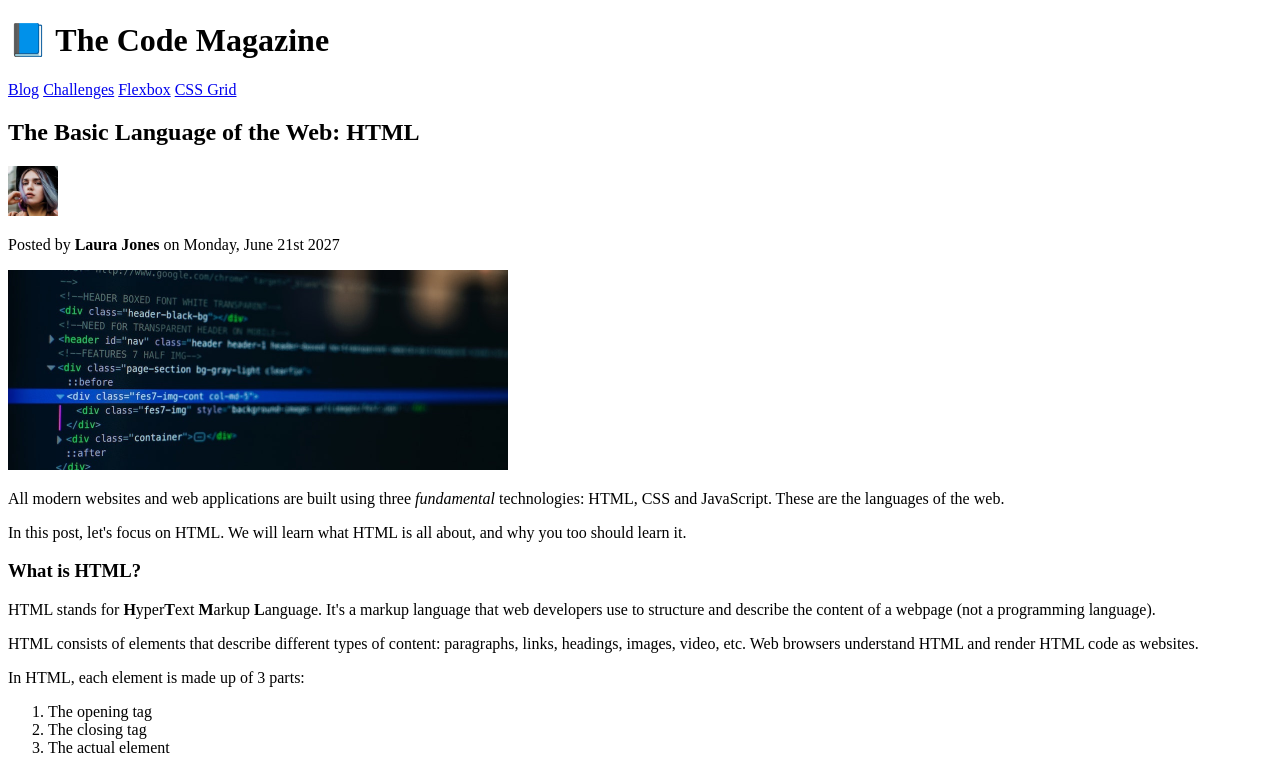
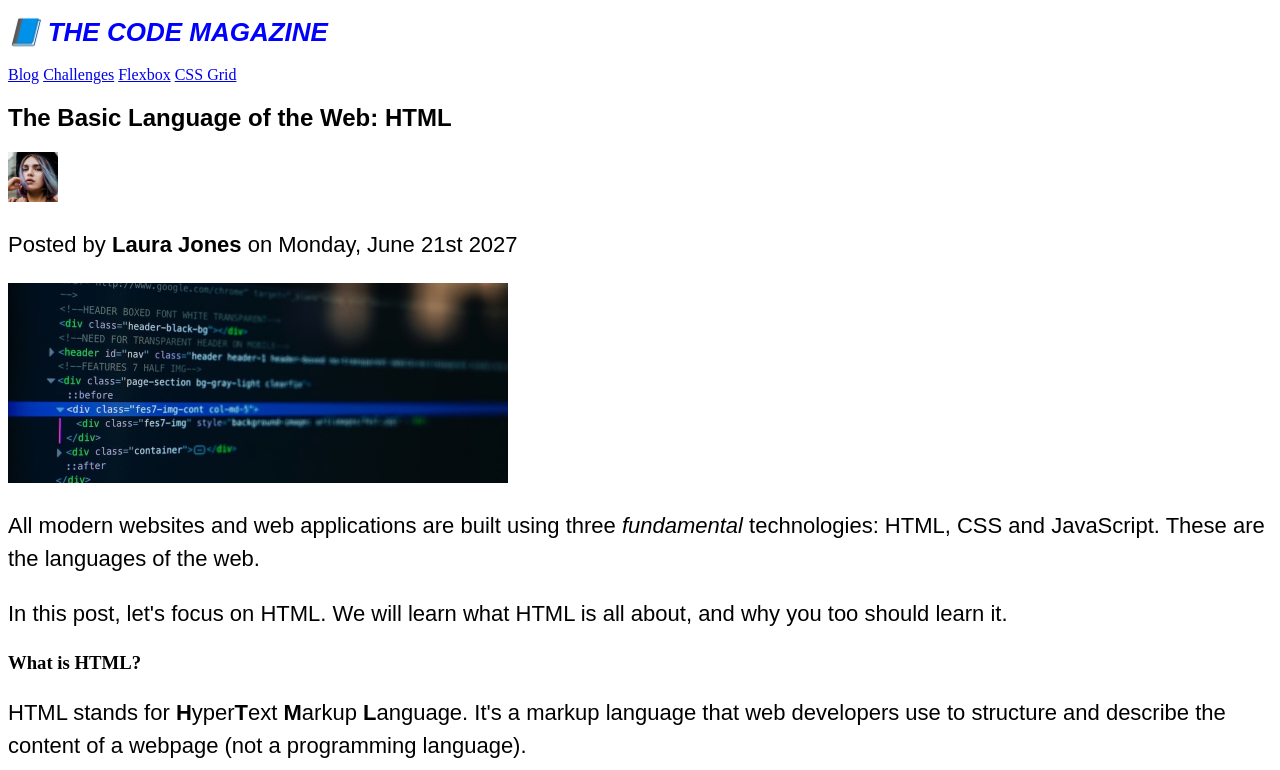
Before and after one commit to Kree3/web-dev-practice, a plain HTML site: page html/index.html in a window 1280 px wide. Shown: the top 770 px of the page. Drawn offline with Linux system fonts and the light colour scheme.

Commit message:
css work

```diff
--- a/html/index.html
+++ b/html/index.html
@@ -1,13 +1,15 @@
 <!DOCTYPE html>
 <html lang="en">
-  <head>
+  <link>
     <meta charset="UTF-8"/>
+    <link href="style.css" rel="stylesheet">
     <title>The Basic Language of the Web: HTML</title>
   </head>
 
+
+
   <header>
     <h1>📘 The Code Magazine</h1>
-
     <nav>
       <a href="blog.html">Blog</a>
       <a href="#">Challenges</a>
--- /dev/null
+++ b/html/style.css
@@ -0,0 +1,18 @@
+h1 {
+  color: blue;
+  font-size: 26px;
+  font-family: sans-serif;
+  text-transform: uppercase;
+  font-style: italic;
+}
+
+h2 {
+  font-style: 40px;
+  font-family: sans-serif;
+}
+
+p {
+  font-size: 22px;
+  font-family: sans-serif;
+  line-height: 1.5;
+}
```
